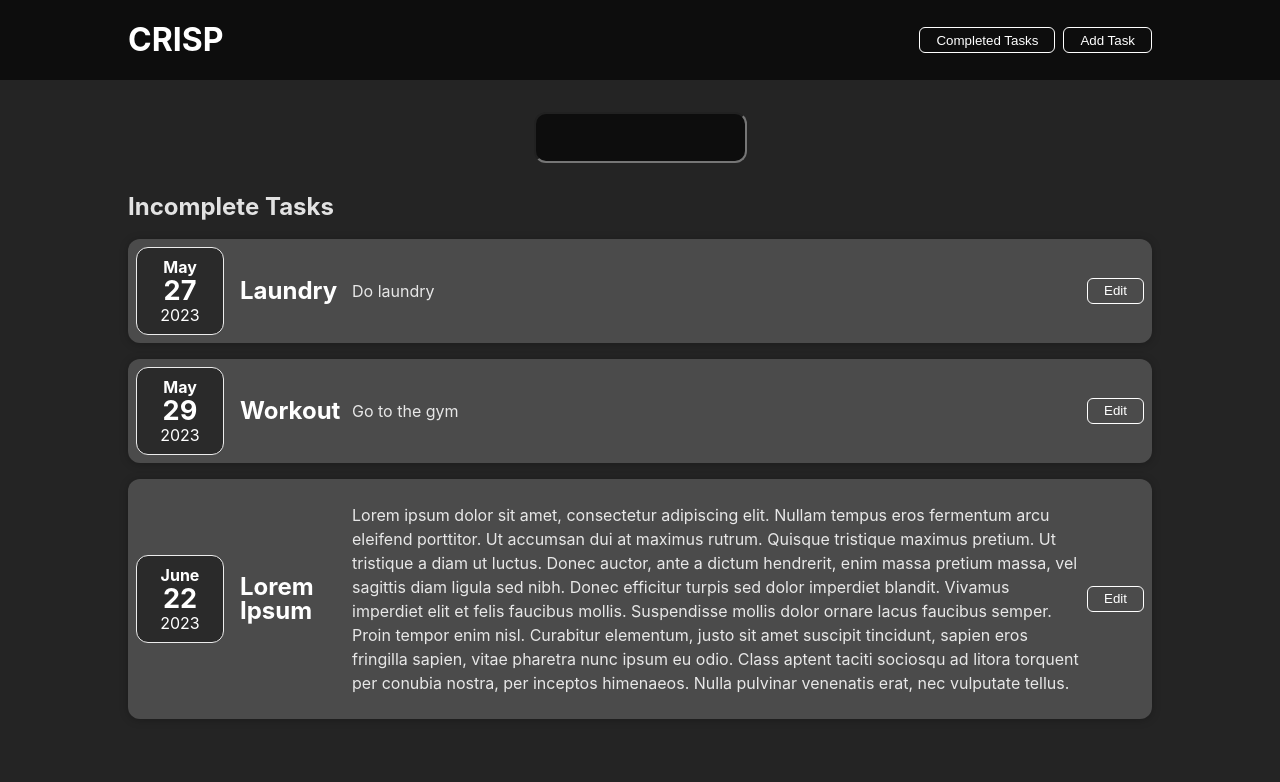
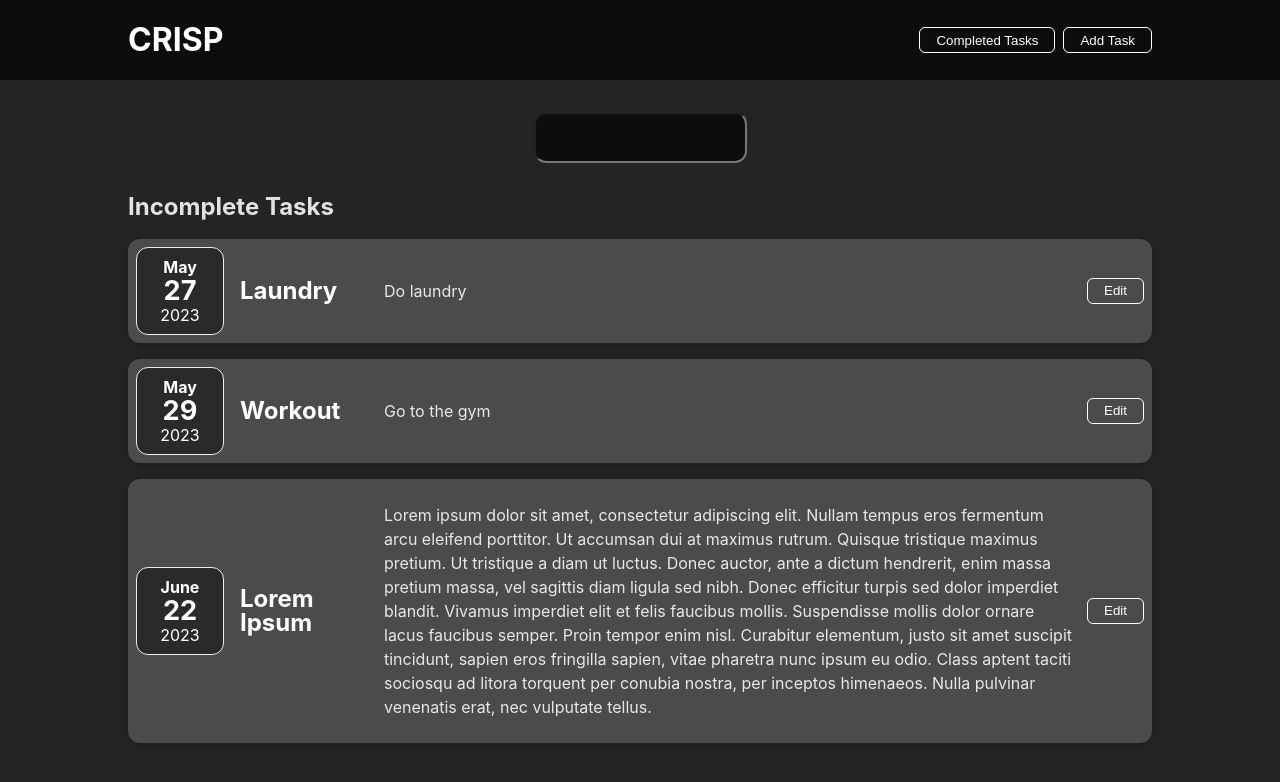
Before and after one commit to hyutake/CRISP-prac, a React (Create React App) app in the folder frontend/: page /new in a window 1280 px wide. Shown: the top 782 px of the page. Built offline with nearby package versions, Linux system fonts and the light colour scheme; no server answers.

Commit message:
Switched Check for CheckCircle

```diff
--- a/frontend/src/components/Tasks/TaskItem.js
+++ b/frontend/src/components/Tasks/TaskItem.js
@@ -7,7 +7,7 @@ import TaskDeadline from "./TaskDeadline";
 import { useDispatch } from "react-redux";
 import { deleteTaskData, editTaskData } from "../../store/task-actions";
 import { uiActions } from "../../store/ui-slice";
-import { Cancel, Check } from "@mui/icons-material";
+import { Cancel, CheckCircle } from "@mui/icons-material";
 
 function TaskItem(props) {
 	const [showTaskUpdateOptions, setShowTaskUpdateOptions] = useState(false);
@@ -88,7 +88,7 @@ function TaskItem(props) {
 						onClick={completeTaskHandler}
 						className={classes["complete-btn"]}
 					>
-						<Check />
+						<CheckCircle />
 					</button>
 					<button
 						type="button"
--- a/frontend/src/components/Tasks/TaskItem.module.css
+++ b/frontend/src/components/Tasks/TaskItem.module.css
@@ -23,7 +23,7 @@
 	font-size: 1.5rem;
 	margin: 0 1rem;
 	color: white;
-	max-width: 6rem;
+	width: 8rem;
 }
 
 @media (min-width: 580px) {
@@ -79,7 +79,7 @@
 	background-color: transparent;
 	border: 1px solid white;
 	border-radius: 6px;
-	margin-left: 0.5rem;
+	margin-left: 0.7rem;
 	padding: 0.3rem 1rem;
 	color: white;
 	cursor: pointer;
```
